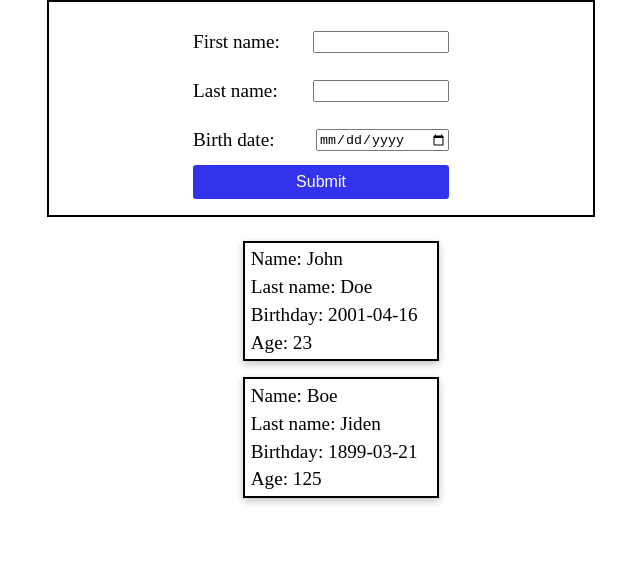
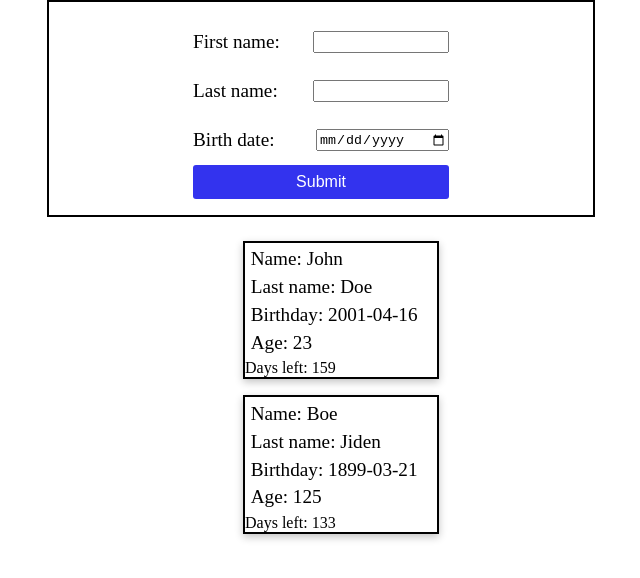
Before and after one commit to baldx/contact-list-react, a React (Vite) app: page / in a window 1280 px wide. Shown: the top 578 px of the page, without its empty margins (319-959 px from the left). Built offline with nearby package versions, Linux system fonts and the light colour scheme.

Commit message:
add calculate days function

```diff
--- a/src/components/Contacts.jsx
+++ b/src/components/Contacts.jsx
@@ -14,6 +14,23 @@ function Contacts({contacts}) {
         return age;
     }
 
+    function calulcateDaysTillBirthday(birthdate) {
+        const today = new Date(); //get todays date
+        const birthDate = new Date(birthdate); //get bithdays date
+
+        birthDate.setFullYear(today.getFullYear()); //sets the years to be the same
+
+        if (today > birthDate) {
+            birthDate.setFullYear(today.getFullYear() + 1); //sets birthDate a year forward if birthday already passed
+        }
+
+        const diffInMilliseconds = birthDate - today; //calculate time
+
+        const daysLeft = Math.ceil(diffInMilliseconds / (1000 * 60 * 60 * 24)); //calculate daysleft
+
+        return daysLeft;
+    }
+
 
     return (
         <>
@@ -24,6 +41,7 @@ function Contacts({contacts}) {
                         <div className="lastName" key={contact.lastName + index}>Last name: {contact.lastName}</div> {/* display different contact info */}
                         <div className="birthDate" key={contact.birthDate + index}>Birthday: {contact.birthDate}</div>
                         <div className="age" key={"daysLeft" + index}>{"Age: " + calculateAge(contact.birthDate)}</div>
+                        <div className="daysLeft" key={calulcateDaysTillBirthday(contact.birthDate) + index}>{"Days left: " + calulcateDaysTillBirthday(contact.birthDate)}</div>
                     </li>
                 })}
             </ul>
```
